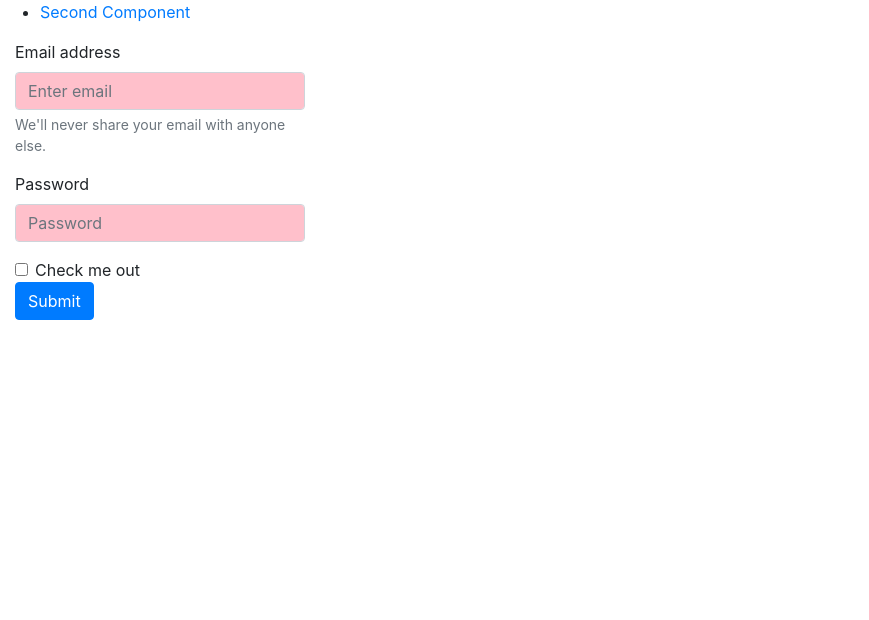
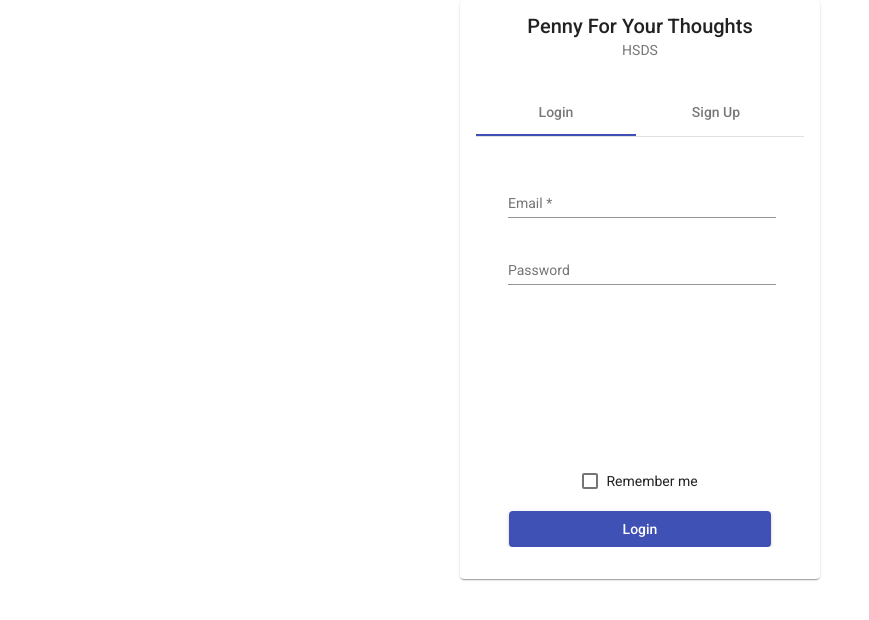
Before and after one commit to georgeflueras/PennyForYourThought, an Angular app: page /login in a window 1280 px wide. Shown: the top 620 px of the page, without its empty margins (0-869 px from the left). Built offline with nearby package versions, Linux system fonts and the light colour scheme.

Commit message:
Angular Material Login/Signup

```diff
--- a/angular.json
+++ b/angular.json
@@ -27,6 +27,7 @@
               "src/assets"
             ],
             "styles": [
+              "./node_modules/@angular/material/prebuilt-themes/indigo-pink.css",
               "./node_modules/bootstrap/dist/css/bootstrap.css",
               "src/styles.css"
             ],
@@ -94,6 +95,7 @@
               "src/assets"
             ],
             "styles": [
+              "./node_modules/@angular/material/prebuilt-themes/pink-bluegrey.css",
               "src/styles.css"
             ],
             "scripts": []
--- a/package.json
+++ b/package.json
@@ -11,11 +11,13 @@
   },
   "private": true,
   "dependencies": {
-    "@angular/animations": "~11.2.1",
+    "@angular/animations": "^11.2.1",
+    "@angular/cdk": "^11.2.1",
     "@angular/common": "~11.2.1",
     "@angular/compiler": "~11.2.1",
     "@angular/core": "~11.2.1",
     "@angular/forms": "~11.2.1",
+    "@angular/material": "^11.2.1",
     "@angular/platform-browser": "~11.2.1",
     "@angular/platform-browser-dynamic": "~11.2.1",
     "@angular/router": "~11.2.1",
--- a/src/app/app.component.html
+++ b/src/app/app.component.html
@@ -1,6 +1,2 @@
-<nav>
-  <ul>
-    <li><a routerLink="/login" routerLinkActive="active">Second Component</a></li>
-  </ul>
-</nav>
+<a routerLink="/login" ></a>
 <router-outlet></router-outlet>
--- a/src/app/app.module.ts
+++ b/src/app/app.module.ts
@@ -3,9 +3,17 @@ import { BrowserModule } from '@angular/platform-browser';
 import { Routes, RouterModule } from '@angular/router';
 import { AppComponent } from './app.component';
 import { LoginComponent } from './components/login/login.component';
+import { BrowserAnimationsModule } from '@angular/platform-browser/animations';
+import { MatCardModule } from '@angular/material/card';
+import { MatTabsModule } from '@angular/material/tabs';
+import { MatInputModule } from '@angular/material/input';
+import { FormsModule, ReactiveFormsModule } from '@angular/forms';
+import { MatButtonModule } from '@angular/material/button';
+import { MatCheckboxModule } from '@angular/material/checkbox';
+import { MatIconModule } from '@angular/material/icon';
 
 const routes: Routes = [
-  { path: 'first-component', component: AppComponent },
+  { path: '', redirectTo: 'login', pathMatch: 'full' },
   { path: 'login', component: LoginComponent },
 ];
 
@@ -16,7 +24,16 @@ const routes: Routes = [
   ],
   imports: [
     BrowserModule,
-    [RouterModule.forRoot(routes)]
+    [RouterModule.forRoot(routes)],
+    MatCardModule,
+    BrowserAnimationsModule,
+    MatTabsModule,
+    MatInputModule,
+    FormsModule,
+    ReactiveFormsModule,
+    MatButtonModule,
+    MatCheckboxModule,
+    MatIconModule
   ],
   exports: [
     RouterModule
--- a/src/app/components/login/login.component.css
+++ b/src/app/components/login/login.component.css
@@ -1,3 +1,46 @@
-input {
-    background-color:pink !important;
+.center-content {
+  display: flex;
+  justify-content: center;
+  align-items: center;
 }
+
+.card-title {
+  justify-content: center;
+  align-items: center;
+}
+
+.example-card {
+  max-width: 360px;
+  text-align: center;
+}
+
+.example-small-box,
+.example-large-box {
+
+  align-items: center;
+  justify-content: center;
+  flex-direction: column;
+  margin: 16px;
+  padding: 16px;
+  border-radius: 8px;
+}
+
+.example-small-box {
+  height: 300px;
+  width: 300px;
+}
+
+.example-large-box {
+  height: 300px;
+  width: 300px;
+}
+
+.example-full-width {
+  width: 100%;
+  margin-top: 10px;
+}
+
+.login-button {
+  width: 80%;
+  margin-top: 10px;
+}
--- a/src/app/components/login/login.component.html
+++ b/src/app/components/login/login.component.html
@@ -1,24 +1,76 @@
-<section class="container-fluid">
-    <section class="row">
-        <section class="col-12 col-sm-6 col-md-3">
-            <form>
-                <div class="form-group">
-                    <label for="exampleInputEmail1">Email address</label>
-                    <input type="email" class="form-control" id="exampleInputEmail1" aria-describedby="emailHelp"
-                        placeholder="Enter email">
-                    <small id="emailHelp" class="form-text text-muted">We'll never share your email with anyone
-                        else.</small>
-                </div>
-                <div class="form-group">
-                    <label for="exampleInputPassword1">Password</label>
-                    <input type="password" class="form-control" id="exampleInputPassword1" placeholder="Password">
-                </div>
-                <div class="form-check">
-                    <input type="checkbox" class="form-check-input" id="exampleCheck1">
-                    <label class="form-check-label" for="exampleCheck1">Check me out</label>
-                </div>
-                <button type="submit" class="btn btn-primary">Submit</button>
-            </form>
-        </section>
-    </section>
-</section>
+<div class="center-content">
+    <mat-card class="example-card">
+        <mat-card-header class="card-title">
+            <mat-card-title>Penny For Your Thoughts</mat-card-title>
+            <mat-card-subtitle>HSDS</mat-card-subtitle>
+        </mat-card-header>
+        <mat-card-content>
+            <mat-tab-group dynamicHeight>
+                <mat-tab label="Login">
+                    <div class="example-small-box">
+                        <mat-form-field class="example-full-width">
+                            <mat-label>Email</mat-label>
+                            <input type="email" matInput [formControl]="emailFormControl"
+                                placeholder="Ex. pat@example.com">
+                            <mat-error
+                                *ngIf="emailFormControl.hasError('email') && !emailFormControl.hasError('required')">
+                                Please enter a valid email address
+                            </mat-error>
+                            <mat-error *ngIf="emailFormControl.hasError('required')">
+                                Email is <strong>required</strong>
+                            </mat-error>
+                        </mat-form-field>
+
+                        <mat-form-field class="example-full-width">
+                            <mat-label>Password</mat-label>
+                            <input type="password" matInput placeholder="Password">
+                        </mat-form-field>
+                    </div>
+                    <mat-checkbox class="example-margin" [(ngModel)]="checked" [(indeterminate)]="indeterminate"
+                        [labelPosition]="labelPosition" [disabled]="disabled">Remember me
+                    </mat-checkbox>
+                    <button mat-raised-button color="primary" class="login-button">Login</button>
+                </mat-tab>
+
+                <mat-tab label="Sign Up">
+                    <div class="example-large-box">
+
+                        <mat-form-field class="example-full-width">
+                            <mat-label>Full Name</mat-label>
+                            <input type="text" matInput placeholder="John Doe">
+                        </mat-form-field>
+
+                        <mat-form-field class="example-full-width">
+                            <mat-label>Email</mat-label>
+                            <input type="email" matInput [formControl]="emailFormControl"
+                                placeholder="Ex. john@example.com">
+                            <mat-error
+                                *ngIf="emailFormControl.hasError('email') && !emailFormControl.hasError('required')">
+                                Please enter a valid email address
+                            </mat-error>
+                            <mat-error *ngIf="emailFormControl.hasError('required')">
+                                Email is <strong>required</strong>
+                            </mat-error>
+                        </mat-form-field>
+
+                        <mat-form-field class="example-full-width">
+                            <mat-label>Password</mat-label>
+                            <input type="password" matInput placeholder="Password">
+                        </mat-form-field>
+
+                        <mat-form-field class="example-full-width">
+                            <mat-label>Confirm Password</mat-label>
+                            <input type="password" matInput placeholder="Password">
+                        </mat-form-field>
+                    </div>
+                    <mat-checkbox class="example-margin" [(ngModel)]="checked" [(indeterminate)]="indeterminate"
+                        [labelPosition]="labelPosition" [disabled]="disabled">I agree with the terms
+                    </mat-checkbox>
+                    <button mat-raised-button color="primary" class="login-button" >Register</button>
+                </mat-tab>
+            </mat-tab-group>
+        </mat-card-content>
+        <mat-card-actions>
+        </mat-card-actions>
+    </mat-card>
+</div>
--- a/src/app/components/login/login.component.ts
+++ b/src/app/components/login/login.component.ts
@@ -1,12 +1,23 @@
 import { Component, OnInit } from '@angular/core';
+import { FormControl, Validators } from '@angular/forms';
 
 @Component({
   selector: 'app-login',
   templateUrl: './login.component.html',
   styleUrls: ['./login.component.css'],
 })
-export class LoginComponent implements OnInit {
+export class LoginComponent {
   constructor() {}
 
-  ngOnInit(): void {}
+  emailFormControl = new FormControl('', [ //email validators
+    Validators.required,
+    Validators.email,
+
+  ]);
+
+  checked = false;
+  indeterminate = false;
+  labelPosition: 'before' | 'after' = 'after';
+  disabled = false;
+
 }
--- a/src/index.html
+++ b/src/index.html
@@ -6,8 +6,11 @@
   <base href="/">
   <meta name="viewport" content="width=device-width, initial-scale=1">
   <link rel="icon" type="image/x-icon" href="favicon.ico">
+  <link rel="preconnect" href="https://fonts.gstatic.com">
+  <link href="https://fonts.googleapis.com/css2?family=Roboto:wght@300;400;500&display=swap" rel="stylesheet">
+  <link href="https://fonts.googleapis.com/icon?family=Material+Icons" rel="stylesheet">
 </head>
-<body>
+<body class="mat-typography">
   <app-root></app-root>
 </body>
 </html>
--- a/src/styles.css
+++ b/src/styles.css
@@ -1 +1,4 @@
 /* You can add global styles to this file, and also import other style files */
+
+html, body { height: 100%; }
+body { margin: 0; font-family: Roboto, "Helvetica Neue", sans-serif; }
```
Also changed, not shown: 1 other file (tests, documents, lock files or other folders).
